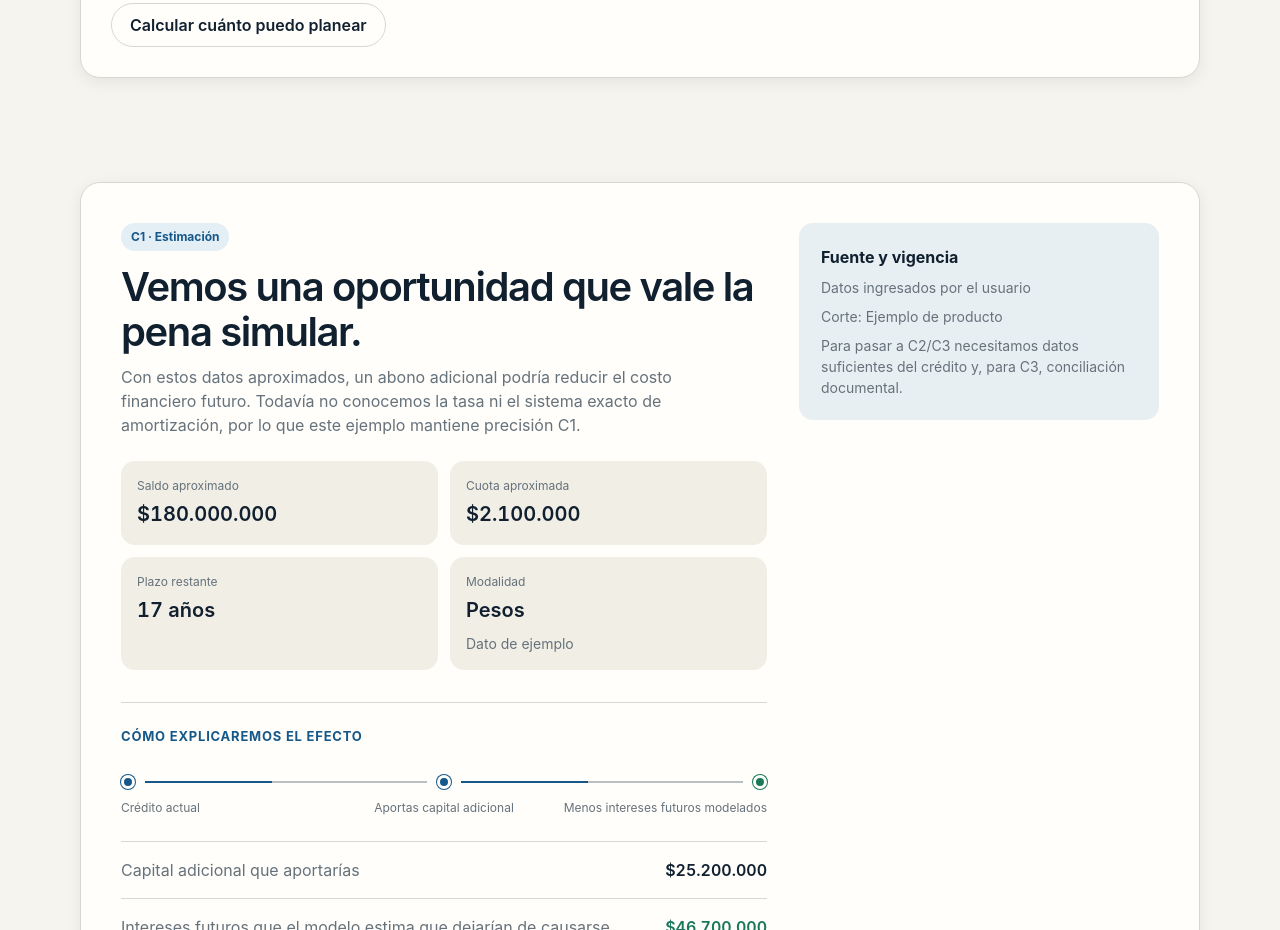
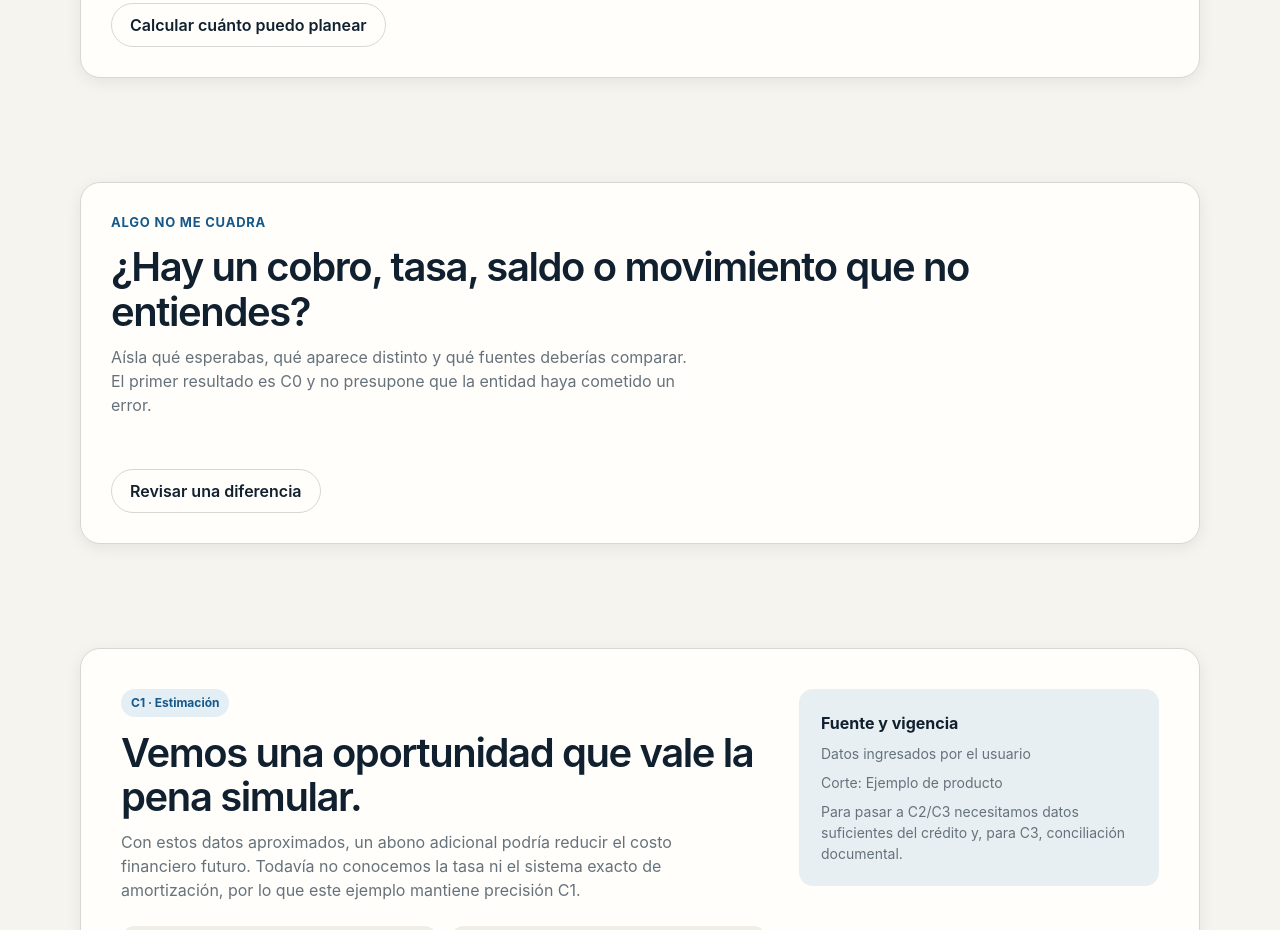
Before and after one commit to arendon7/VIVIENDA, a Next.js app: page / in a window 1280 px wide. Shown: the part 1440-2370 px from the top of the page. Built offline with nearby package versions, Linux system fonts and the light colour scheme.

Commit message:
feat: expose contextual inconsistency path from Home

```diff
--- a/app/page.tsx
+++ b/app/page.tsx
@@ -76,6 +76,17 @@ export default function HomePage() {
           </div>
         </section>
 
+        <section className="shell section" aria-labelledby="difference-path-heading">
+          <div className="surface choice-card">
+            <p className="eyebrow">Algo no me cuadra</p>
+            <h2 id="difference-path-heading">¿Hay un cobro, tasa, saldo o movimiento que no entiendes?</h2>
+            <p className="section-copy">Aísla qué esperabas, qué aparece distinto y qué fuentes deberías comparar. El primer resultado es C0 y no presupone que la entidad haya cometido un error.</p>
+            <div className="actions">
+              <a className="button button-secondary" href="/revisar-diferencia">Revisar una diferencia</a>
+            </div>
+          </div>
+        </section>
+
         <section className="shell section" aria-label="Ejemplo de resultado">
           <DecisionResult
             title="Vemos una oportunidad que vale la pena simular."
```
